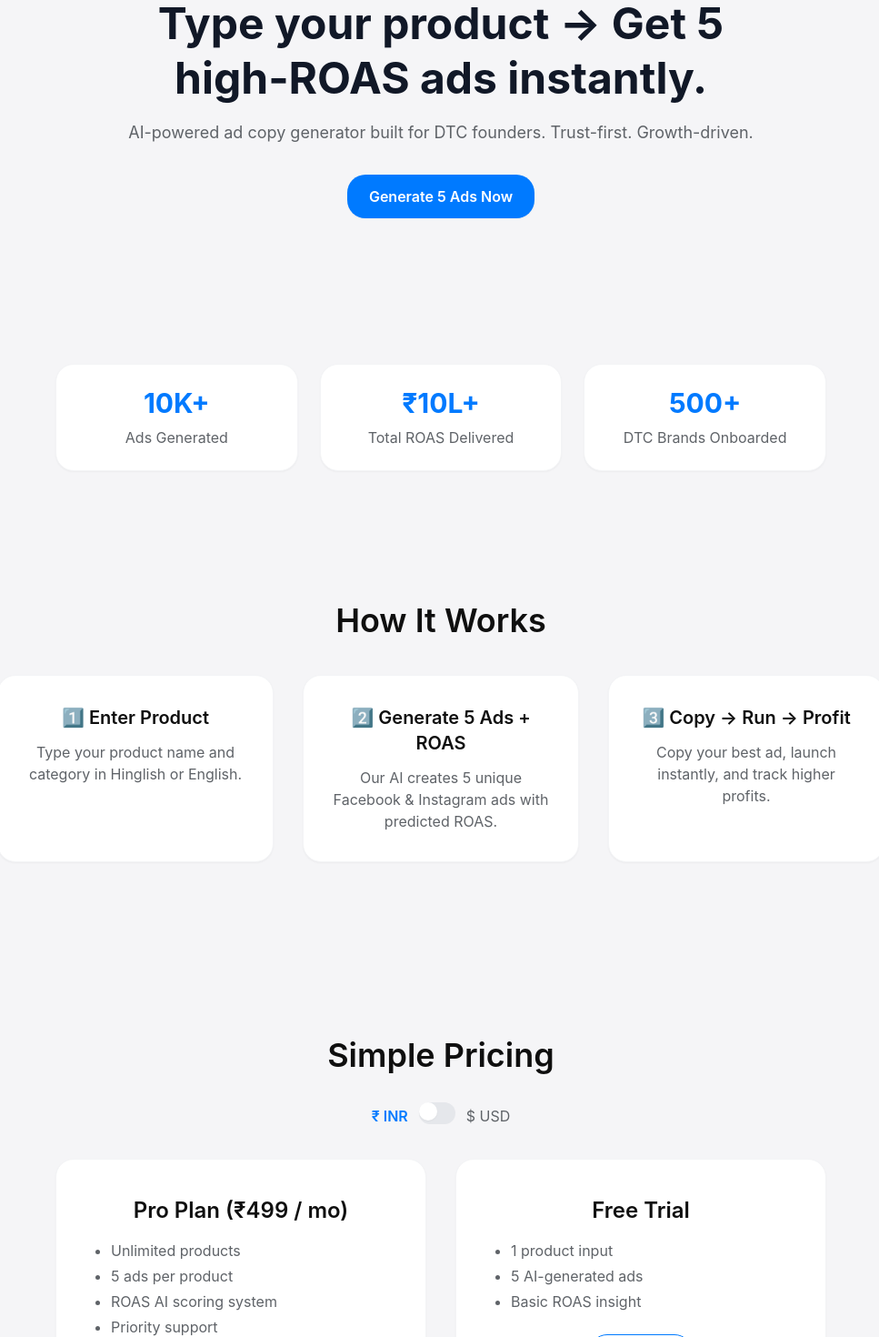
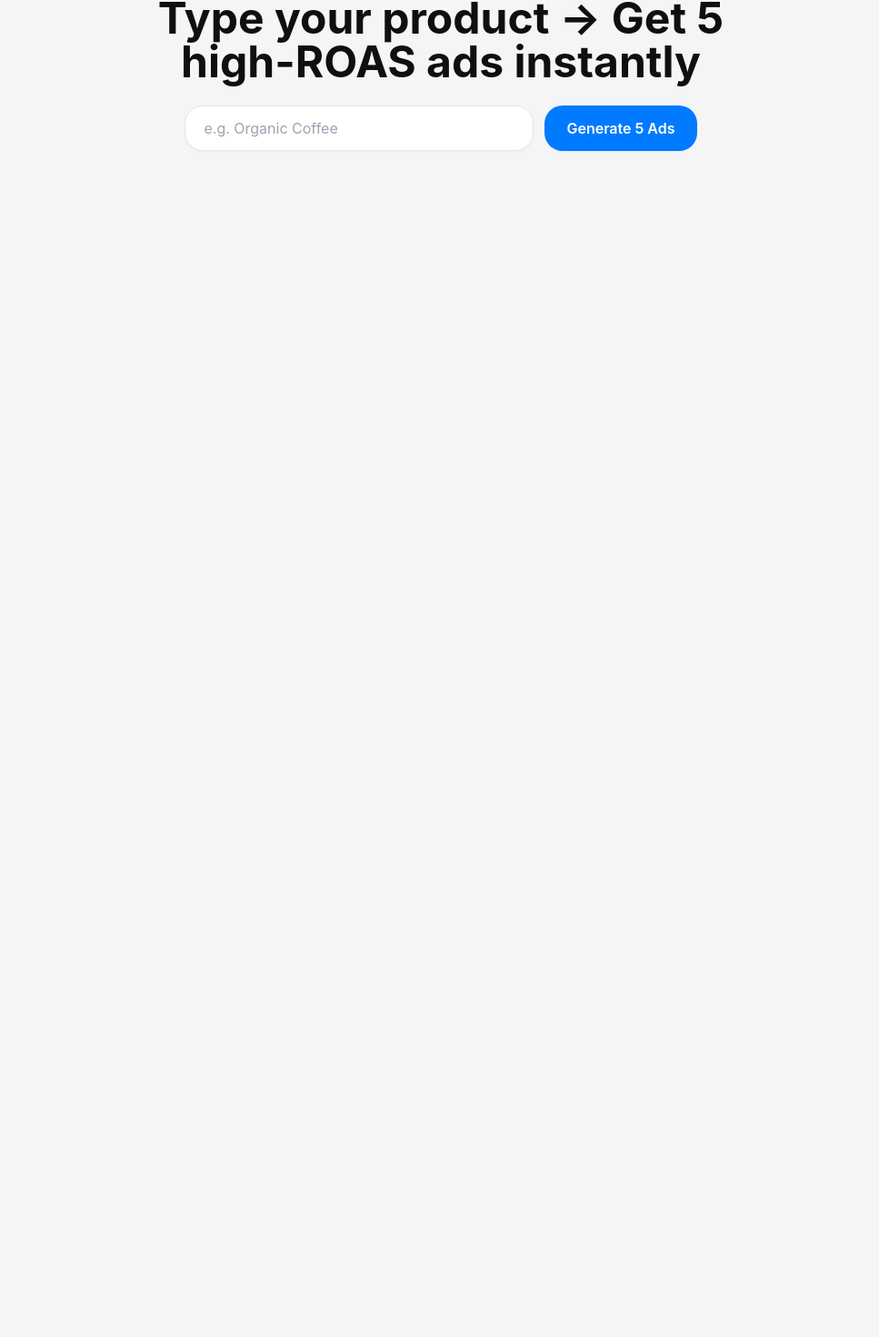
Before and after one commit to himanshumannu51-collab/youaiad, a Next.js app: page / in a window 1280 px wide. Shown: the part 116-1586 px from the top of the page at 91% size, without its empty margins (155-1122 px from the left). After the commit the page ends 800 px from the top, so only its background shows below. Built offline with nearby package versions, Linux system fonts and the light colour scheme.

Commit message:
Update page.tsx

```diff
--- a/app/page.tsx
+++ b/app/page.tsx
@@ -2,125 +2,74 @@
 import { useState } from 'react';
 
 export default function HomePage() {
-  const [currency, setCurrency] = useState<'INR' | 'USD'>('INR');
+  const [product, setProduct] = useState('');
+  const [ads, setAds] = useState<string[]>([]);
+  const [loading, setLoading] = useState(false);
+  const [error, setError] = useState('');
+
+  const generateAds = async () => {
+    setError('');
+    if (!product) {
+      setError('Please enter a product name first.');
+      return;
+    }
+
+    setLoading(true);
+    try {
+      const res = await fetch('/api/generate', {
+        method: 'POST',
+        headers: { 'Content-Type': 'application/json' },
+        body: JSON.stringify({ product }),
+      });
+
+      if (!res.ok) {
+        const data = await res.json();
+        setError(data.error || 'Something went wrong.');
+        setLoading(false);
+        return;
+      }
+
+      const data = await res.json();
+      setAds(data.ads || []);
+    } catch (e: any) {
+      setError(e.message);
+    } finally {
+      setLoading(false);
+    }
+  };
 
   return (
     <main className="bg-bg-light text-text-dark min-h-screen font-inter">
-      {/* Hero Section */}
       <section className="text-center max-w-3xl mx-auto py-28 px-6">
-        <h1 className="text-5xl font-bold text-gray-900 mb-4 leading-tight">
-          Type your product → Get 5 high-ROAS ads instantly.
-        </h1>
-        <p className="text-lg text-text-muted mb-8">
-          AI-powered ad copy generator built for DTC founders. Trust-first. Growth-driven.
-        </p>
-        <button className="bg-primary hover:bg-[#005FCC] text-white px-6 py-3 rounded-2xl font-semibold shadow-sm transition">
-          Generate 5 Ads Now
-        </button>
-      </section>
+        <h1 className="text-5xl font-bold mb-6">Type your product → Get 5 high-ROAS ads instantly</h1>
 
-      {/* Proof / Metrics Section */}
-      <section className="max-w-4xl mx-auto py-12 px-6 grid md:grid-cols-3 gap-6 text-center">
-        <div className="bg-white rounded-2xl shadow-sm p-6 border border-gray-100">
-          <h3 className="text-3xl font-bold text-primary mb-2">10K+</h3>
-          <p className="text-text-muted">Ads Generated</p>
-        </div>
-        <div className="bg-white rounded-2xl shadow-sm p-6 border border-gray-100">
-          <h3 className="text-3xl font-bold text-primary mb-2">₹10L+</h3>
-          <p className="text-text-muted">Total ROAS Delivered</p>
-        </div>
-        <div className="bg-white rounded-2xl shadow-sm p-6 border border-gray-100">
-          <h3 className="text-3xl font-bold text-primary mb-2">500+</h3>
-          <p className="text-text-muted">DTC Brands Onboarded</p>
-        </div>
-      </section>
-
-      {/* How It Works Section */}
-      <section className="max-w-5xl mx-auto py-24 px-6 text-center">
-        <h2 className="text-4xl font-semibold mb-10">How It Works</h2>
-        <div className="grid md:grid-cols-3 gap-8">
-          <div className="bg-white rounded-2xl border border-gray-100 shadow-sm p-8">
-            <h3 className="text-xl font-semibold mb-3">1️⃣ Enter Product</h3>
-            <p className="text-text-muted">Type your product name and category in Hinglish or English.</p>
-          </div>
-          <div className="bg-white rounded-2xl border border-gray-100 shadow-sm p-8">
-            <h3 className="text-xl font-semibold mb-3">2️⃣ Generate 5 Ads + ROAS</h3>
-            <p className="text-text-muted">Our AI creates 5 unique Facebook & Instagram ads with predicted ROAS.</p>
-          </div>
-          <div className="bg-white rounded-2xl border border-gray-100 shadow-sm p-8">
-            <h3 className="text-xl font-semibold mb-3">3️⃣ Copy → Run → Profit</h3>
-            <p className="text-text-muted">Copy your best ad, launch instantly, and track higher profits.</p>
-          </div>
-        </div>
-      </section>
-
-      {/* Pricing Section with Toggle */}
-      <section className="max-w-4xl mx-auto py-24 px-6 text-center">
-        <h2 className="text-4xl font-semibold mb-8">Simple Pricing</h2>
-
-        {/* Currency Toggle */}
-        <div className="flex items-center justify-center gap-3 mb-8">
-          <span
-            onClick={() => setCurrency('INR')}
-            className={`cursor-pointer ${currency === 'INR' ? 'text-primary font-semibold' : 'text-text-muted'}`}
+        <div className="flex flex-col sm:flex-row gap-3 justify-center mb-8">
+          <input
+            type="text"
+            placeholder="e.g. Organic Coffee"
+            value={product}
+            onChange={(e) => setProduct(e.target.value)}
+            className="border border-gray-200 rounded-2xl px-5 py-3 bg-white shadow-sm w-full sm:w-96"
+          />
+          <button
+            onClick={generateAds}
+            disabled={loading}
+            className="bg-primary hover:bg-[#005FCC] text-white px-6 py-3 rounded-2xl font-semibold shadow-sm transition disabled:opacity-50"
           >
-            ₹ INR
-          </span>
-          <div className="cursor-pointer" onClick={() => setCurrency(currency === 'INR' ? 'USD' : 'INR')}>
-            <span className="inline-block w-10 h-6 bg-gray-200 rounded-full relative">
-              <span
-                className={`block w-5 h-5 bg-white rounded-full shadow-sm transform transition ${
-                  currency === 'USD' ? 'translate-x-4' : 'translate-x-0'
-                }`}
-              ></span>
-            </span>
-          </div>
-          <span
-            onClick={() => setCurrency('USD')}
-            className={`cursor-pointer ${currency === 'USD' ? 'text-primary font-semibold' : 'text-text-muted'}`}
-          >
-            $ USD
-          </span>
+            {loading ? 'Generating...' : 'Generate 5 Ads'}
+          </button>
         </div>
 
-        {/* Pricing Cards */}
-        <div className="grid md:grid-cols-2 gap-8">
-          <div className="bg-white rounded-2xl shadow-sm border border-gray-100 p-10 hover:shadow-md transition">
-            <h3 className="text-2xl font-semibold mb-4">
-              Pro Plan ({currency === 'INR' ? '₹499 / mo' : '$99 / mo'})
-            </h3>
-            <ul className="text-left list-disc ml-5 text-text-muted mb-6 space-y-1">
-              <li>Unlimited products</li>
-              <li>5 ads per product</li>
-              <li>ROAS AI scoring system</li>
-              <li>Priority support</li>
-              <li>Access to learning brain</li>
-            </ul>
-            <button className="bg-primary hover:bg-[#005FCC] text-white px-6 py-3 rounded-2xl font-semibold shadow-sm transition">
-              Start for {currency === 'INR' ? '₹499' : '$99'}
-            </button>
+        {error && <p className="text-red-500 mb-4">{error}</p>}
+
+        {ads.length > 0 && (
+          <div className="bg-white rounded-2xl shadow-sm p-6 max-w-2xl mx-auto text-left">
+            {ads.map((ad, i) => (
+              <p key={i} className="mb-3">• {ad}</p>
+            ))}
           </div>
-
-          <div className="bg-white rounded-2xl shadow-sm border border-gray-100 p-10 hover:shadow-md transition">
-            <h3 className="text-2xl font-semibold mb-4">Free Trial</h3>
-            <ul className="text-left list-disc ml-5 text-text-muted mb-6 space-y-1">
-              <li>1 product input</li>
-              <li>5 AI-generated ads</li>
-              <li>Basic ROAS insight</li>
-            </ul>
-            <button className="border border-primary text-primary px-6 py-3 rounded-2xl font-semibold hover:bg-secondary transition">
-              Try Free
-            </button>
-          </div>
-        </div>
+        )}
       </section>
-
-      {/* Footer */}
-      <footer className="text-center py-12 text-text-muted border-t border-gray-200 mt-20">
-        <p className="text-sm">
-          © 2025 YouAI Ad Tool. Built with ❤️ for DTC founders. Powered by trust × AI × growth.
-        </p>
-      </footer>
     </main>
   );
 }
```
